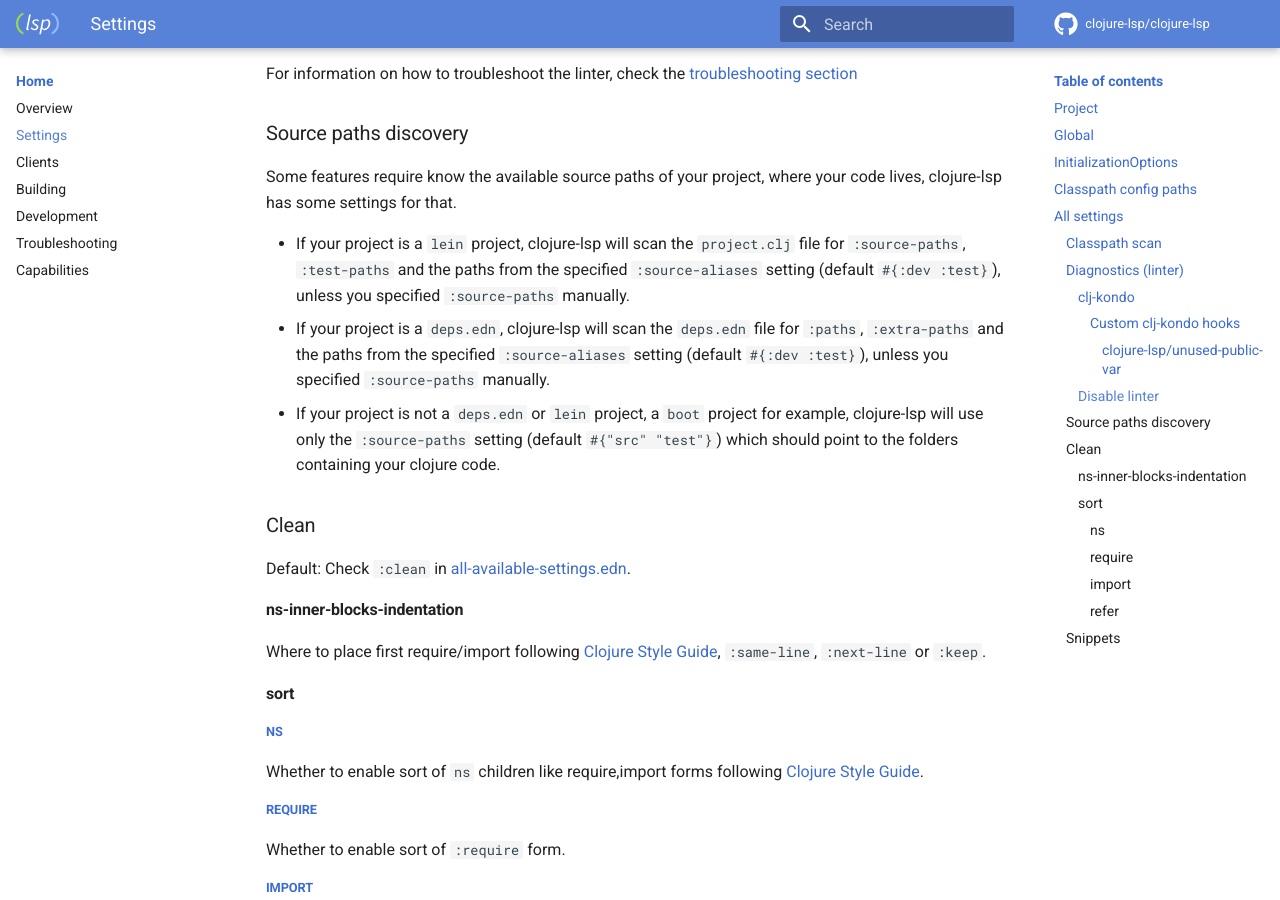
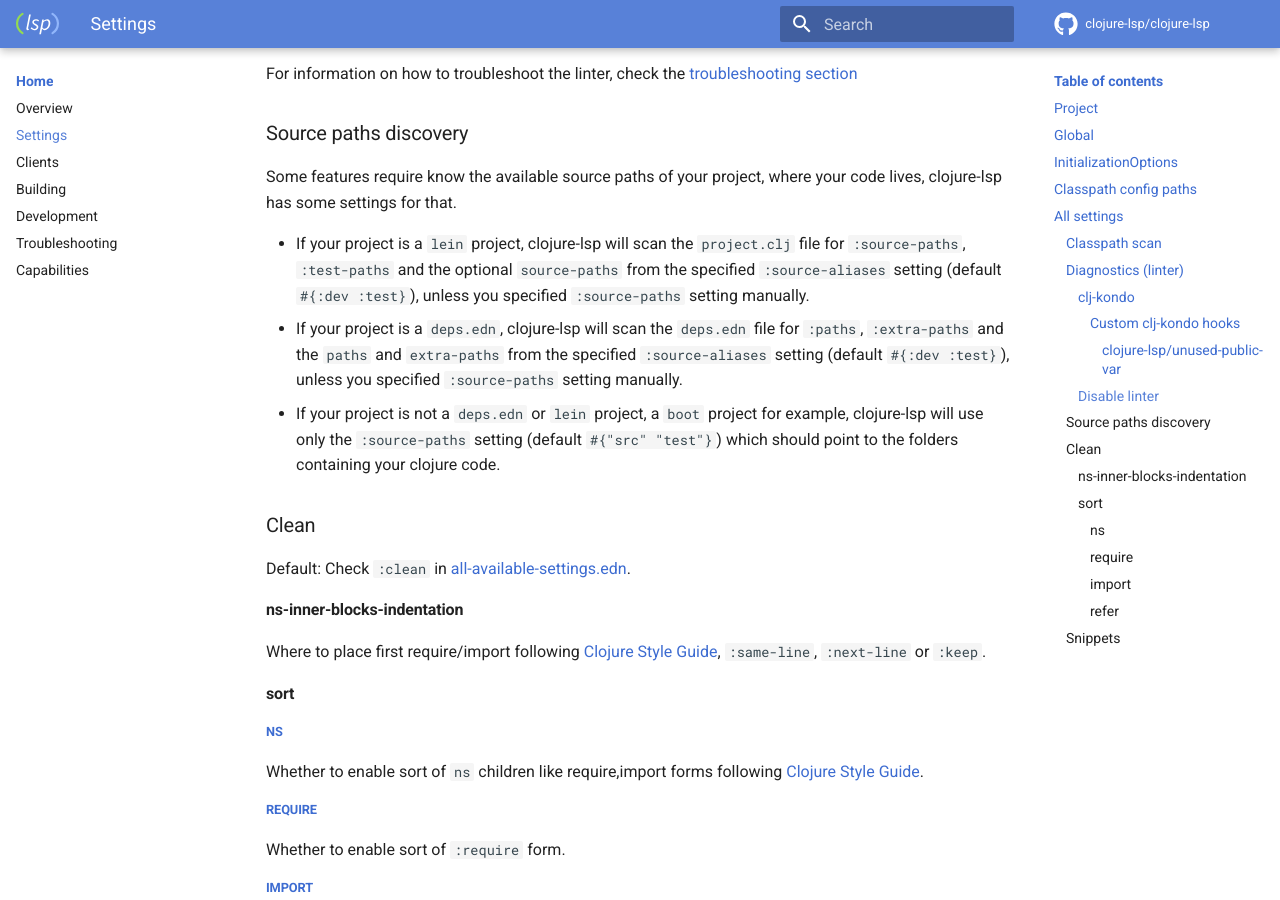
Before and after one commit to clojure-lsp/clojure-lsp, an MkDocs documentation site: the page built from docs/settings.md, in a window 1280 px wide and 900 px high, scrolled down 6443 px. Built offline with MkDocs 1.6.1 and Material for MkDocs 9.7.7, drawn with Linux system fonts in a browser that asks for light colours; comment, search, counter and statistics services are not loaded.

Commit message:
[docs] Improve source paths discovery section

```diff
--- a/docs/settings.md
+++ b/docs/settings.md
@@ -205,8 +205,8 @@ For information on how to troubleshoot the linter, check the [troubleshooting se
 
 Some features require know the available source paths of your project, where your code lives, clojure-lsp has some settings for that.
 
-- If your project is a `lein` project, clojure-lsp will scan the `project.clj` file for `:source-paths`, `:test-paths` and the paths from the specified `:source-aliases` setting (default `#{:dev :test}`), unless you specified `:source-paths` manually.
-- If your project is a `deps.edn`, clojure-lsp will scan the `deps.edn` file for `:paths`, `:extra-paths` and the paths from the specified `:source-aliases` setting (default `#{:dev :test}`), unless you specified `:source-paths` manually.
+- If your project is a `lein` project, clojure-lsp will scan the `project.clj` file for `:source-paths`, `:test-paths` and the optional `source-paths` from the specified `:source-aliases` setting (default `#{:dev :test}`), unless you specified `:source-paths` setting manually.
+- If your project is a `deps.edn`, clojure-lsp will scan the `deps.edn` file for `:paths`, `:extra-paths` and the `paths` and `extra-paths` from the specified `:source-aliases` setting (default `#{:dev :test}`), unless you specified `:source-paths` setting manually.
 - If your project is not a `deps.edn` or `lein` project, a `boot` project for example, clojure-lsp will use only the `:source-paths` setting (default `#{"src" "test"}`) which should point to the folders containing your clojure code.
 
 ### Clean
```
